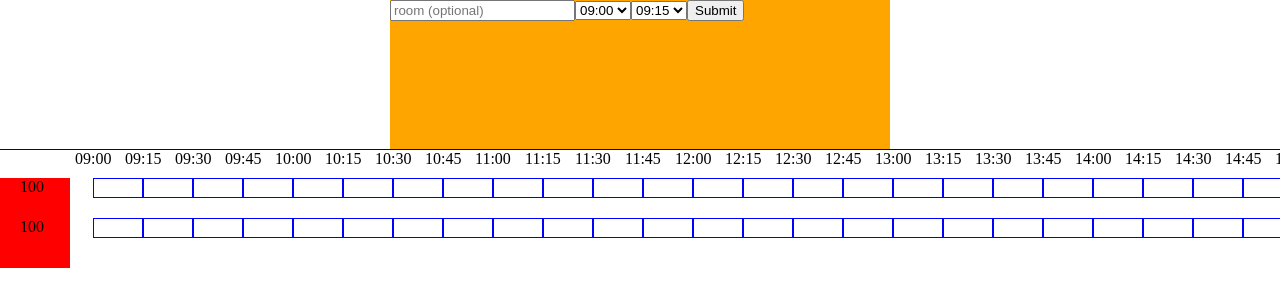
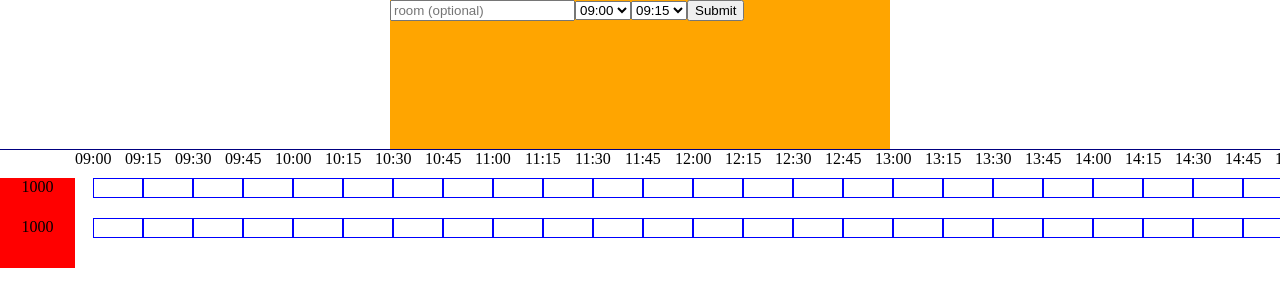
Before and after one commit to paul-schaaf/roomr, a React (Create React App) app: page / in a window 1280 px wide. Shown: the top 306 px of the page. Built offline with nearby package versions, Linux system fonts and the light colour scheme.

Commit message:
changed room.css to allow for bigger room numbers

```diff
--- a/src/components/Room.css
+++ b/src/components/Room.css
@@ -20,8 +20,8 @@
 
 .room__number-box {
   position: absolute;
-  padding-left:20px;
+  text-align: center;
   height:50px;
-  width:50px;
+  width:75px;
   background:red;
 }
--- a/src/components/Room.js
+++ b/src/components/Room.js
@@ -9,7 +9,7 @@ const Room = props => {
   }
   return (
     <div className="room">
-      <div className="room__number-box">100</div>
+      <div className="room__number-box">1000</div>
       <ul className="room__timeblock-list">{renderedTimeBlocks}</ul>
     </div>
   )
```
